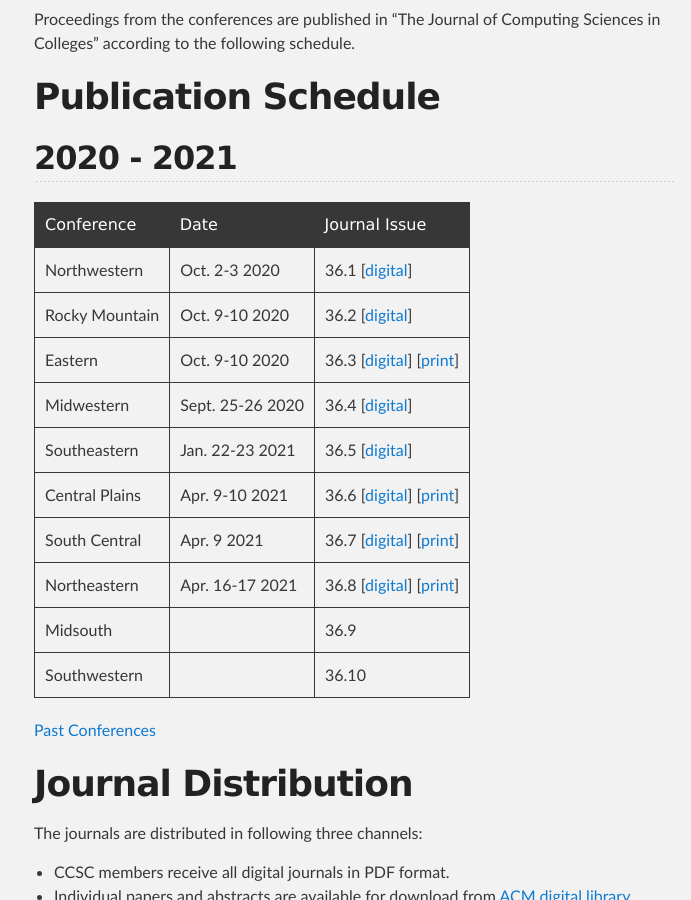
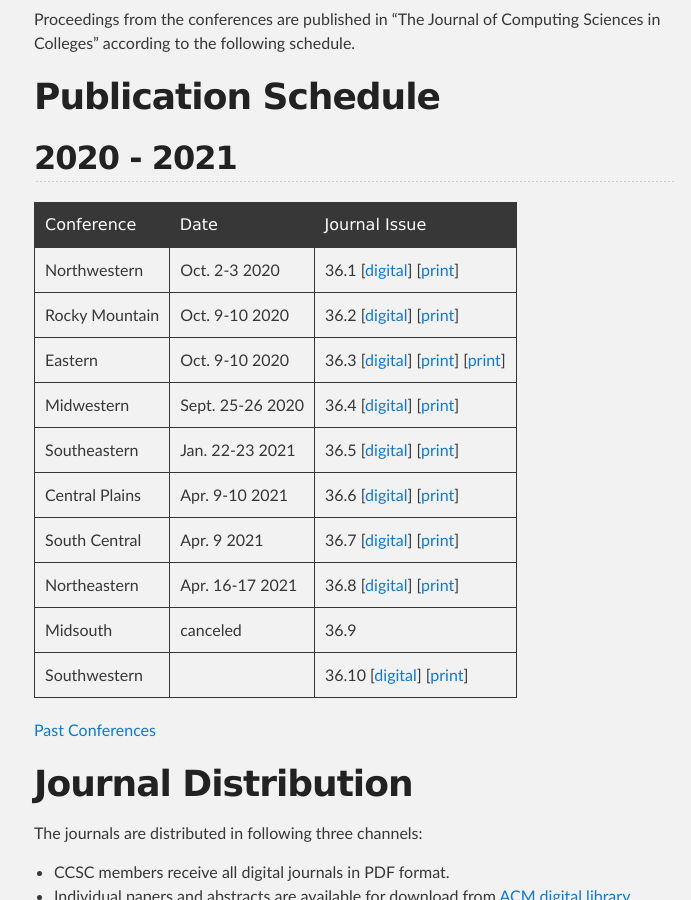
Before and after one commit to ccsc-journal/ccsc-editor, a Jekyll site: the page built from docs/index.md, in a window 1280 px wide and 900 px high, scrolled down 569 px. Shown: the whole window, without its empty margins (286-977 px from the left). Built offline with Jekyll 4.4.1, drawn with Linux system fonts in a browser that asks for light colours; our own code applies the rules of GitHub Pages for plain Markdown files.

Commit message:
add links to print copies

```diff
--- a/docs/index.md
+++ b/docs/index.md
@@ -18,16 +18,16 @@ Sciences in Colleges" according to the following schedule.
 
 | Conference | Date | Journal Issue |
 |:-------------|:------------------|:------|
-| Northwestern | Oct. 2-3 2020| 36.1 [[digital](http://www.ccsc.org/publications/journals/NW2020.pdf)] |
-| Rocky Mountain | Oct. 9-10 2020 | 36.2 [[digital](http://www.ccsc.org/publications/journals/RM2020.pdf)] |
-| Eastern | Oct. 9-10 2020 | 36.3 [[digital](http://www.ccsc.org/publications/journals/EA2020.pdf)] [[print](https://www.amazon.com/dp/B08NV684GD)]|
-| Midwestern | Sept. 25-26 2020 | 36.4 [[digital](http://www.ccsc.org/publications/journals/MW2020.pdf)]|
-| Southeastern | Jan. 22-23 2021 | 36.5 [[digital](http://www.ccsc.org/publications/journals/SE2020.pdf)] |
+| Northwestern | Oct. 2-3 2020| 36.1 [[digital](http://www.ccsc.org/publications/journals/NW2020.pdf)] [[print](https://www.amazon.com/dp/B095G5K2LW)]|
+| Rocky Mountain | Oct. 9-10 2020 | 36.2 [[digital](http://www.ccsc.org/publications/journals/RM2020.pdf)] [[print](https://www.amazon.com/dp/B095GJ5WNK)]|
+| Eastern | Oct. 9-10 2020 | 36.3 [[digital](http://www.ccsc.org/publications/journals/EA2020.pdf)] [[print](https://www.amazon.com/dp/B08NV684GD)] [[print](https://www.amazon.com/dp/B08NV684GD)]|
+| Midwestern | Sept. 25-26 2020 | 36.4 [[digital](http://www.ccsc.org/publications/journals/MW2020.pdf)] [[print](https://www.amazon.com/dp/B095L5LWXQ)]|
+| Southeastern | Jan. 22-23 2021 | 36.5 [[digital](http://www.ccsc.org/publications/journals/SE2020.pdf)] [[print](https://www.amazon.com/dp/B095LH5GWX)]|
 | Central Plains | Apr. 9-10 2021 | 36.6 [[digital](http://www.ccsc.org/publications/journals/CP2021.pdf)] [[print](https://www.amazon.com/dp/B0948LNWYR)]|
 | South Central | Apr. 9 2021 | 36.7 [[digital](http://www.ccsc.org/publications/journals/SC2021.pdf)] [[print](https://www.amazon.com/dp/B094ZN6FJH)]|
 | Northeastern | Apr. 16-17 2021 | 36.8 [[digital](http://www.ccsc.org/publications/journals/NE2021.pdf)] [[print](https://www.amazon.com/dp/B094GY7FQ5)]|
-| Midsouth |  | 36.9 |
-| Southwestern |  | 36.10 |
+| Midsouth | canceled | 36.9 |
+| Southwestern |  | 36.10 [[digital](http://www.ccsc.org/publications/journals/SW2021.pdf)] [[print]()]|
 
 [Past Conferences](https://lubaochuan.github.io/ccsc-editor/past_conferences.html)
 
```
